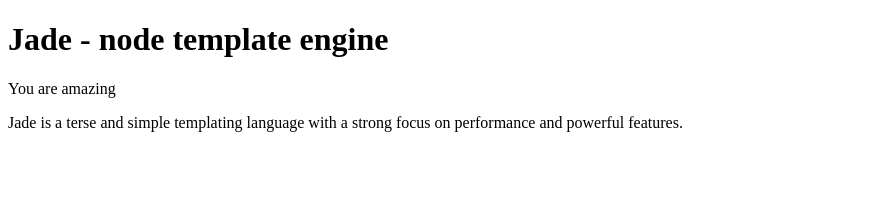
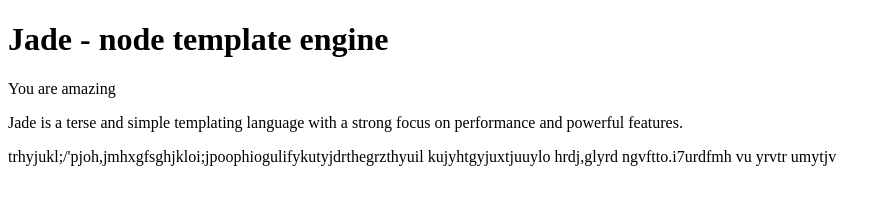
Before and after one commit to Markuno/MyFirstRep, a plain HTML site: page index.html in a window 1280 px wide. Shown: the whole page, without its empty margins (0-890 px from the left). Drawn offline with Linux system fonts and the light colour scheme.

Commit message:
Ошибка слияния

```diff
--- a/index.html
+++ b/index.html
@@ -17,7 +17,10 @@
       <p>Jade is a terse and simple
          templating language with a
          strong focus on performance
-         and powerful features.</p>
+         and powerful features.</p>trhyjukl;/'pjoh,jmhxgfsghjkloi;jpoophiogulifykutyjdrthegrzthyuil
+         kujyhtgyjuxtjuuylo
+         hrdj,glyrd ngvftto.i7urdfmh
+         vu yrvtr umytjv
     </div>
   </body>
 </html>
```
